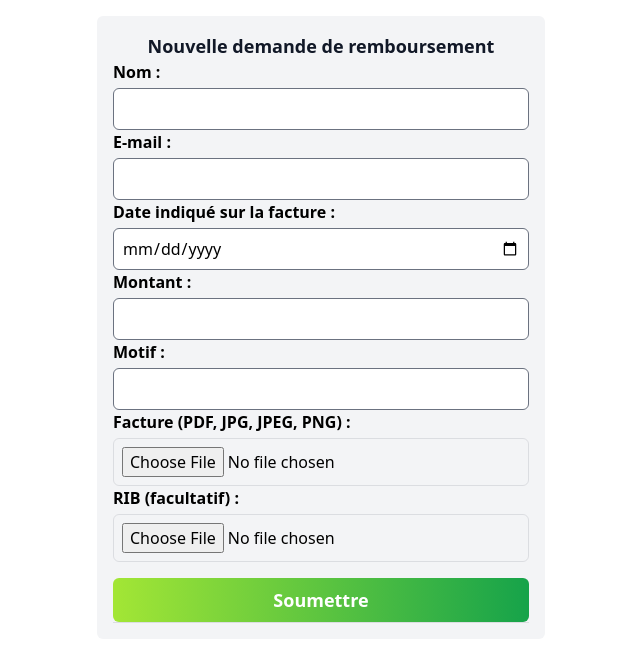
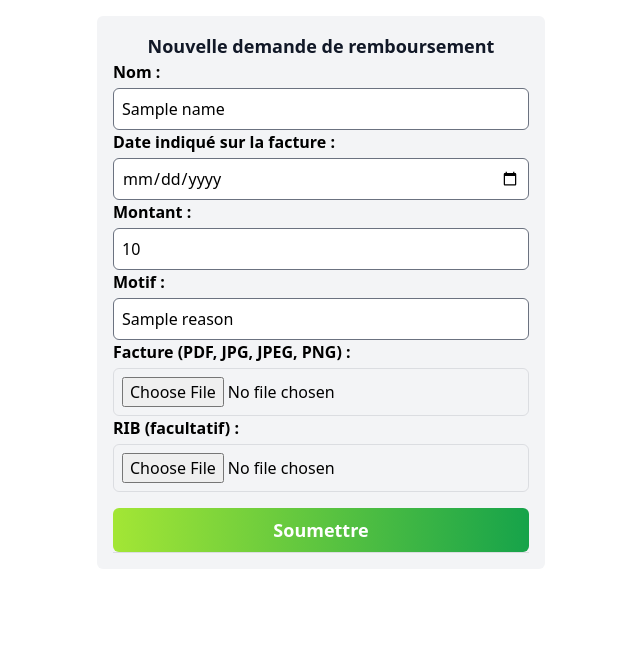
Before and after one commit to LaszloVH/Compta, a Flask app: template templates/index.html in a window 1280 px wide. Shown: the top 662 px of the page, without its empty margins (319-959 px from the left). Run offline with Flask 3, Linux system fonts and the light colour scheme; the template is opened without the code that fills it: most values are stand-ins (such as "Sample title", 1, 10 or a date in 2020); one stand-in notice (Sample message) is shown.

Commit message:
Changes to be committed:

```diff
--- a/app.py
+++ b/app.py
@@ -1,4 +1,4 @@
-from flask import Flask, render_template, request, send_file
+from flask import Flask, render_template, request, send_file, flash
 from werkzeug.utils import secure_filename
 from reportlab.lib import colors
 from reportlab.lib.pagesizes import letter
@@ -8,6 +8,7 @@
 import img2pdf
 
 app = Flask(__name__)
+app.secret_key = '123456'
 
 @app.route('/')
 def index():
@@ -16,7 +17,6 @@
 @app.route('/submit', methods=['POST'])
 def submit():
     name = request.form['name']
-    email = request.form['email']
     date = request.form['date']
     amount = request.form['amount']
     reason = request.form['reason']
@@ -24,6 +24,14 @@
     file = request.files['file']
     rib_file = request.files.get('rib')  # Utilisez get pour éviter une KeyError si le champ n'est pas présent
     rib_filename = None  # Assurez-vous que la variable est définie même si elle n'est pas dans le if
+    amount_error = False # Assurez-vous que la variable est définie même si elle n'est pas dans le if
+
+    try:
+        amount = float(amount)
+    except ValueError:
+        flash('Le montant doit être un nombre.', 'error')
+        amount_error = True
+        return render_template('index.html', name=name, date=date, amount=amount, reason=reason, file=file, rib=rib_file, amount_error=amount_error)
 
     if file.filename.endswith(('.pdf', '.jpg', '.jpeg', '.png')):
 
@@ -39,7 +47,7 @@
         file.save(file_path)
 
         if file.filename.endswith('.pdf'):
-            generate_info_pdf(name, email, date, amount, reason)
+            generate_info_pdf(name, date, amount, reason)
         elif file.filename.lower().endswith(('.jpg', '.jpeg', '.png')):
             generate_facture_pdf(file_path, folder_name)
             generate_info_pdf(name, date, amount, reason)
@@ -63,11 +71,11 @@
         return 'Format de fichier non pris en charge. Veuillez utiliser un fichier PDF, JPG, JPEG ou PNG.'
 
 
-def generate_info_pdf(name, email, date, amount, reason):
+def generate_info_pdf(name, date, amount, reason):
     # Créer un fichier PDF avec les informations dans un tableau de 4 colonnes
     pdf = SimpleDocTemplate(f'uploads/{date}-{reason}/info.pdf', pagesize=letter)
-    data = [['Blaze :', 'Email', 'Date :', 'Montant :', 'Raison :'],
-            [name, email, date, amount, reason]]
+    data = [['Blaze :', 'Date :', 'Montant :', 'Raison :'],
+            [name, date, amount, reason]]
     table = Table(data)
 
     # Ajouter un style au tableau pour rendre les bordures apparentes
--- a/static/styles.css
+++ b/static/styles.css
@@ -796,9 +796,19 @@
   border-color: rgb(17 24 39 / 0.1);
 }
 
+.border-red-500 {
+  --tw-border-opacity: 1;
+  border-color: rgb(239 68 68 / var(--tw-border-opacity));
+}
+
 .bg-gray-100 {
   --tw-bg-opacity: 1;
   background-color: rgb(243 244 246 / var(--tw-bg-opacity));
+}
+
+.bg-red-100 {
+  --tw-bg-opacity: 1;
+  background-color: rgb(254 226 226 / var(--tw-bg-opacity));
 }
 
 .bg-gradient-to-r {
@@ -858,6 +868,11 @@
   color: rgb(17 24 39 / var(--tw-text-opacity));
 }
 
+.text-red-500 {
+  --tw-text-opacity: 1;
+  color: rgb(239 68 68 / var(--tw-text-opacity));
+}
+
 .text-white {
   --tw-text-opacity: 1;
   color: rgb(255 255 255 / var(--tw-text-opacity));
--- a/templates/index.html
+++ b/templates/index.html
@@ -8,30 +8,47 @@
 </head>
 
 <body>
+
+  {% with messages = get_flashed_messages(with_categories=true) %}
+    {% set border_class = 'border' %}
+    {% for category, message in messages %}
+      {% if category == 'error' %}
+        {% set border_class = 'border-red-500' %}
+      {% endif %}
+    {% endfor %}
+  {% endwith %}
+
   <form method="POST" action="/submit" enctype="multipart/form-data" class="basis-1/2 max-w-md mx-auto mt-4 p-4 bg-gray-100 rounded-md">
       <div class="border-b border-gray-900/10">
         <h2 class="text-center text-lg text-base font-semibold leading-7 text-gray-900">Nouvelle demande de remboursement</h2>
 
         <label for="name" class="block font-bold">Nom :</label>
-        <input type="text" id="email" name="email" required class="w-full p-2 border rounded-md mt-1"><br>
-
-        <label for="email" class="block font-bold">E-mail :</label>
-        <input type="text" id="name" name="name" required class="w-full p-2 border rounded-md mt-1"><br>
+        <input type="text" id="name" name="name" value="{{ name }}" required class="w-full p-2 border rounded-md mt-1">
 
         <label for="date" class="block font-bold">Date indiqué sur la facture :</label>
-        <input type="date" id="date" name="date" required class="w-full p-2 border rounded-md mt-1"><br>
+        <input type="date" id="date" name="date" value="{{ date }}" required class="w-full p-2 border rounded-md mt-1"><br>
 
         <label for="amount" class="block font-bold">Montant :</label>
-        <input type="text" id="amount" name="amount" required class="w-full p-2 border rounded-md mt-1"><br>
+        <input type="text" id="amount" name="amount" value="{{ amount }}" class="w-full p-2 {% if amount_error %}border-red-500 bg-red-100{% else %}border{% endif %} rounded-md mt-1"><br>
+        {% with messages = get_flashed_messages(with_categories=true) %}
+          {% if messages %}
+            {% for category, message in messages %}
+              {% if category == 'error' %}
+                <p class="text-red-500 font-semibold">{{ message }}</p>
+              {% endif %}
+            {% endfor %}
+          {% endif %}
+        {% endwith %}
+
 
         <label for="reason" class="block font-bold">Motif :</label>
-        <input type="text" id="reason" name="reason" required class="w-full p-2 border rounded-md mt-1"><br>
+        <input type="text" id="reason" name="reason" value="{{ reason }}" required class="w-full p-2 border rounded-md mt-1"><br>
 
         <label for="file" class="block font-bold">Facture (PDF, JPG, JPEG, PNG) :</label>
-        <input type="file" id="file" name="facture" accept=".pdf, .jpg, .jpeg, .png" required class="w-full p-2 border rounded-md mt-1"><br>
+        <input type="file" id="file" name="file" value="{{ file }}" accept=".pdf, .jpg, .jpeg, .png" required class="w-full p-2 border rounded-md mt-1"><br>
 
         <label for="rib" class="block font-bold">RIB (facultatif) :</label>
-        <input type="file" id="rib" name="rib" accept=".pdf, .jpg, .jpeg, .png" class="w-full p-2 border rounded-md mt-1"><br>
+        <input type="file" id="rib" name="rib" value="{{ rib }}" accept=".pdf, .jpg, .jpeg, .png" class="w-full p-2 border rounded-md mt-1"><br>
 
         <input type="submit" value="Soumettre" class="w-full p-2 bg-gradient-to-r from-lime-400 to-green-600 text-white text-lg font-semibold rounded-md mt-4 cursor-pointer">
       </div>
```
